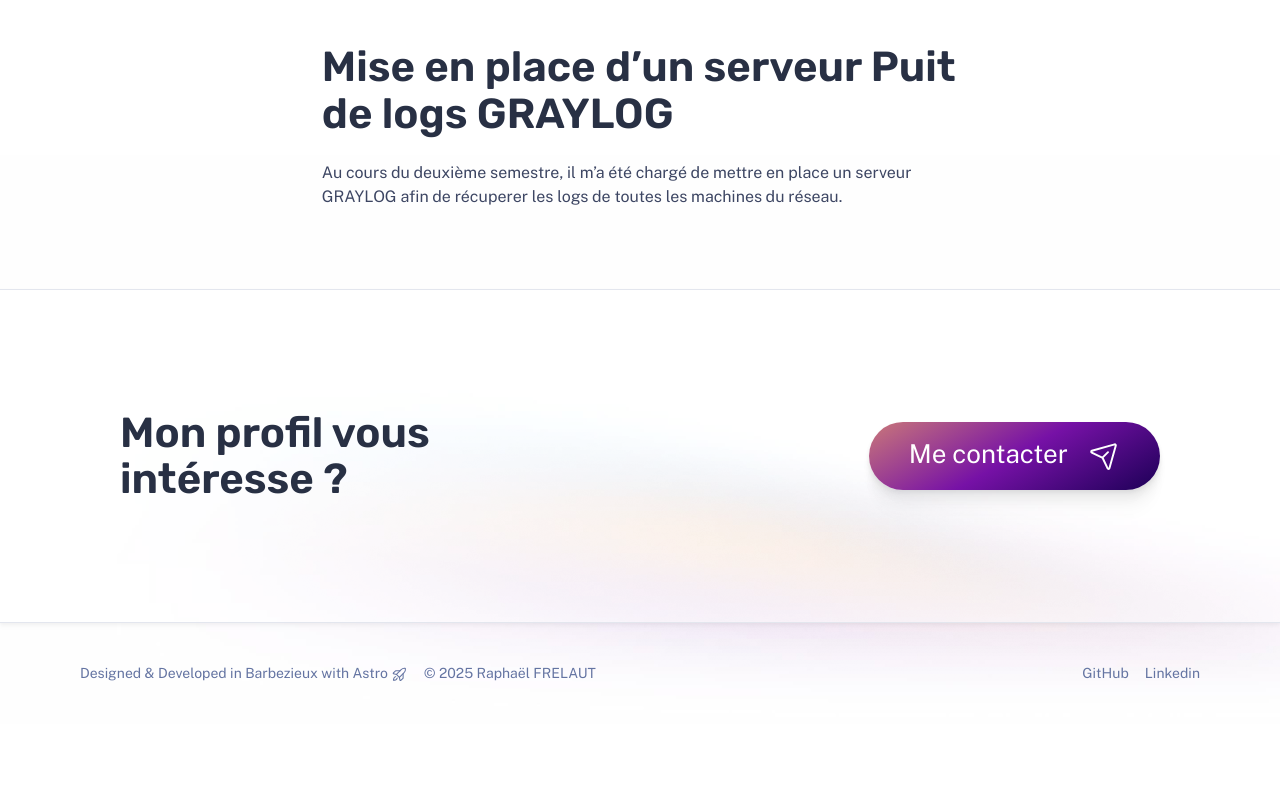
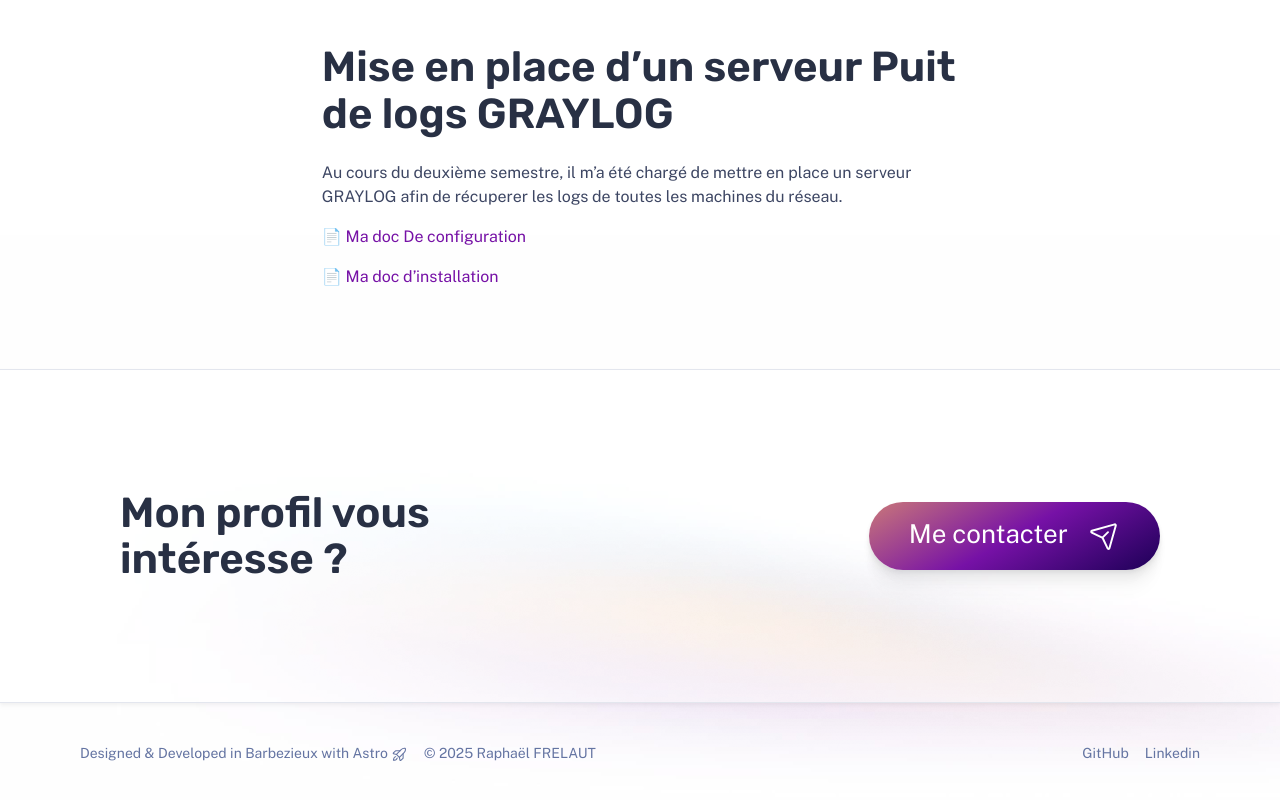
Before and after one commit to RaphaelFLT/RaphaelFLT.github.io, an Astro site: page /work/graylog in a window 1280 px wide. Shown: the part 774-1574 px from the top of the page. Before the commit the page ends 1498 px from the top, so only its background shows below. Built offline with nearby package versions, Linux system fonts and the light colour scheme; Astro itself is replaced by a stand-in of ours.

Commit message:
ajout docs graylog

```diff
--- a/src/content/work/Graylog.md
+++ b/src/content/work/Graylog.md
@@ -13,3 +13,7 @@ tags:
 ### Mise en place d'un serveur Puit de logs GRAYLOG
 
 Au cours du deuxième semestre, il m'a été chargé de mettre en place un serveur GRAYLOG afin de récuperer les logs de toutes les machines du réseau.
+
+[📄 Ma doc De configuration](/assets/livrables/GL-config.pdf)
+
+[📄 Ma doc d'installation](/assets/livrables/GL-install.pdf)
```
Also changed, not shown: 2 other files.
